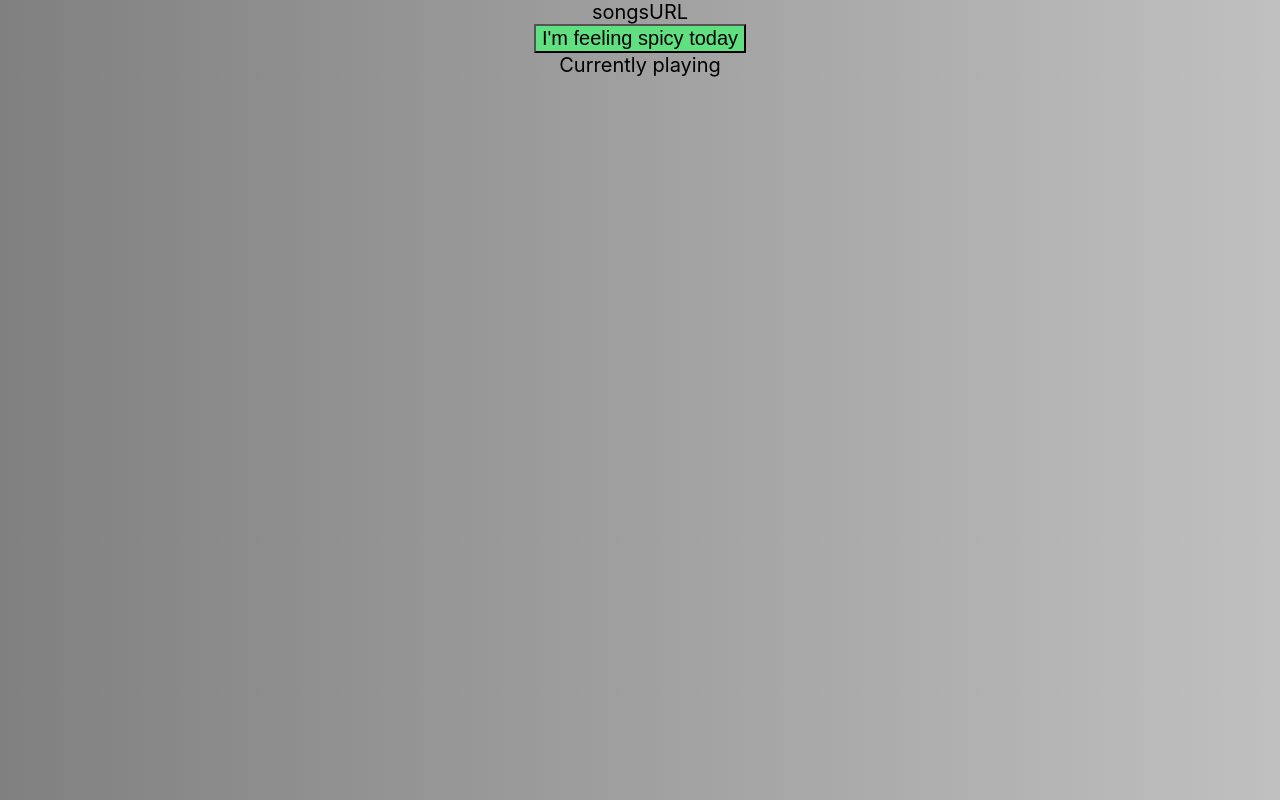
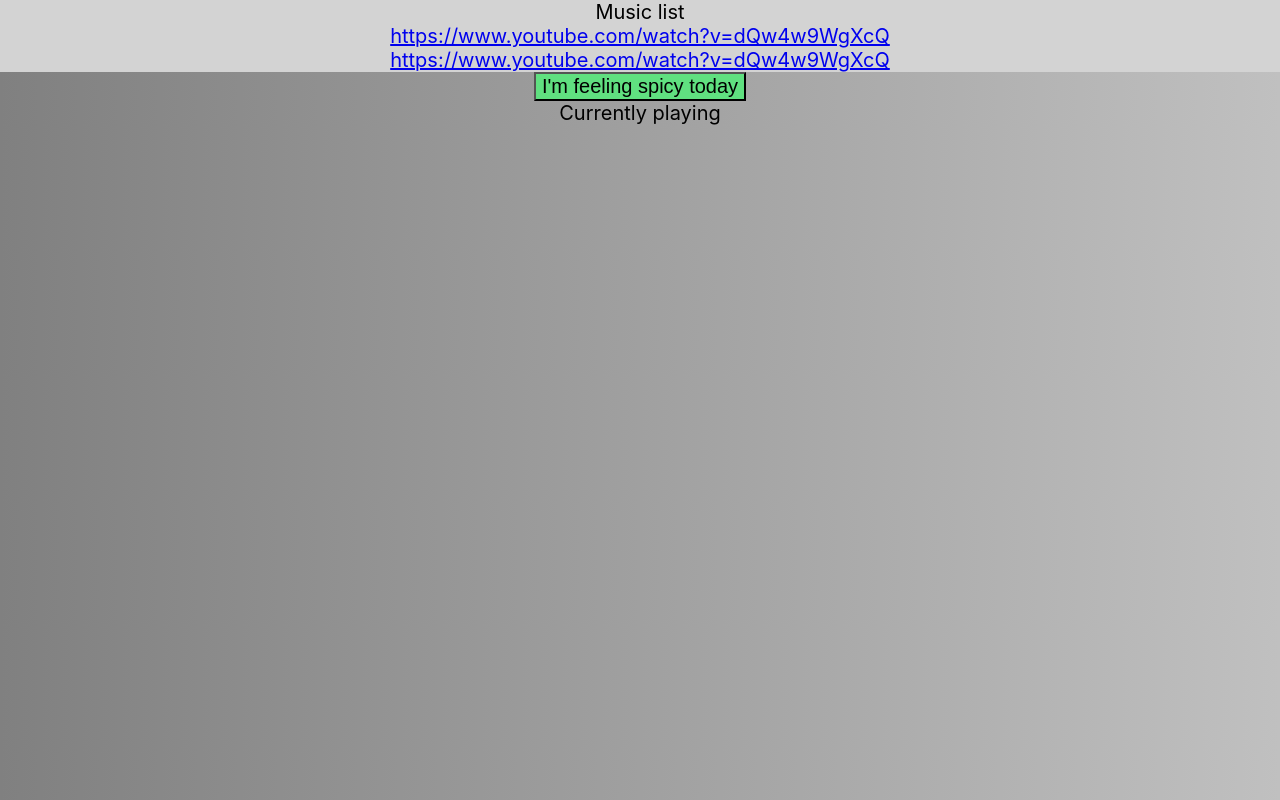
Before and after one commit to Danh-Lan/music-player, a React (Create React App) app: page / in a window 1280 px wide. Built offline with nearby package versions, Linux system fonts and the light colour scheme.

Commit message:
add element

```diff
--- a/src/App.js
+++ b/src/App.js
@@ -1,13 +1,12 @@
-import './App.css';
+import './css/App.css';
 import SpicyButton from './SpicyButton.js';
+import MusicList from './MusicList.js'
 
 function App() {
   return (
     <div className="Music-site">
 
-      <div className="Music-list">
-        songsURL
-      </div>
+      <MusicList/>
 
       <SpicyButton/>
 
--- a/src/MusicList.js
+++ b/src/MusicList.js
@@ -1,3 +1,5 @@
+import './css/MusicList.css';
+
 function MusicList() {
 	const songsURL = [
 		"https://www.youtube.com/watch?v=dQw4w9WgXcQ",
@@ -5,9 +7,15 @@ function MusicList() {
 	];
 
 	return (
-		<>
-		<li>1</li>
-		<li>2</li>
-		</>
+		<div className="Music-list">
+			Music list
+			{songsURL.map((song) => (
+				<div>
+					<a href={song}>{song}</a>
+				</div>
+			))}
+		</div>
 	);
 }
+
+export default MusicList;
--- a/src/SpicyButton.js
+++ b/src/SpicyButton.js
@@ -1,4 +1,4 @@
-import './SpicyButton.css';
+import './css/SpicyButton.css';
 
 const URL = "https://www.youtube.com/watch?v=dQw4w9WgXcQ";
 
--- a/src/App.css
+++ b/src/css/App.css
@@ -5,10 +5,6 @@ body {
 	background-image: linear-gradient(to right, gray, silver);
 }
 
-.Music-list {
-	min-height: 50%;
-}
-
 .current-play {
 	/*position: fixed;
 	bottom: 0%;*/
--- /dev/null
+++ b/src/css/MusicList.css
@@ -0,0 +1,3 @@
+.Music-list {
+    background-color: lightgray;
+}
--- a/src/index.js
+++ b/src/index.js
@@ -1,6 +1,6 @@
 import React from 'react';
 import ReactDOM from 'react-dom/client';
-import './index.css';
+import './css/index.css';
 import App from './App';
 //import reportWebVitals from './reportWebVitals';
 
```
Also changed, not shown: src/css/SpicyButton.css (renamed from src/SpicyButton.css), src/css/index.css (renamed from src/index.css).
